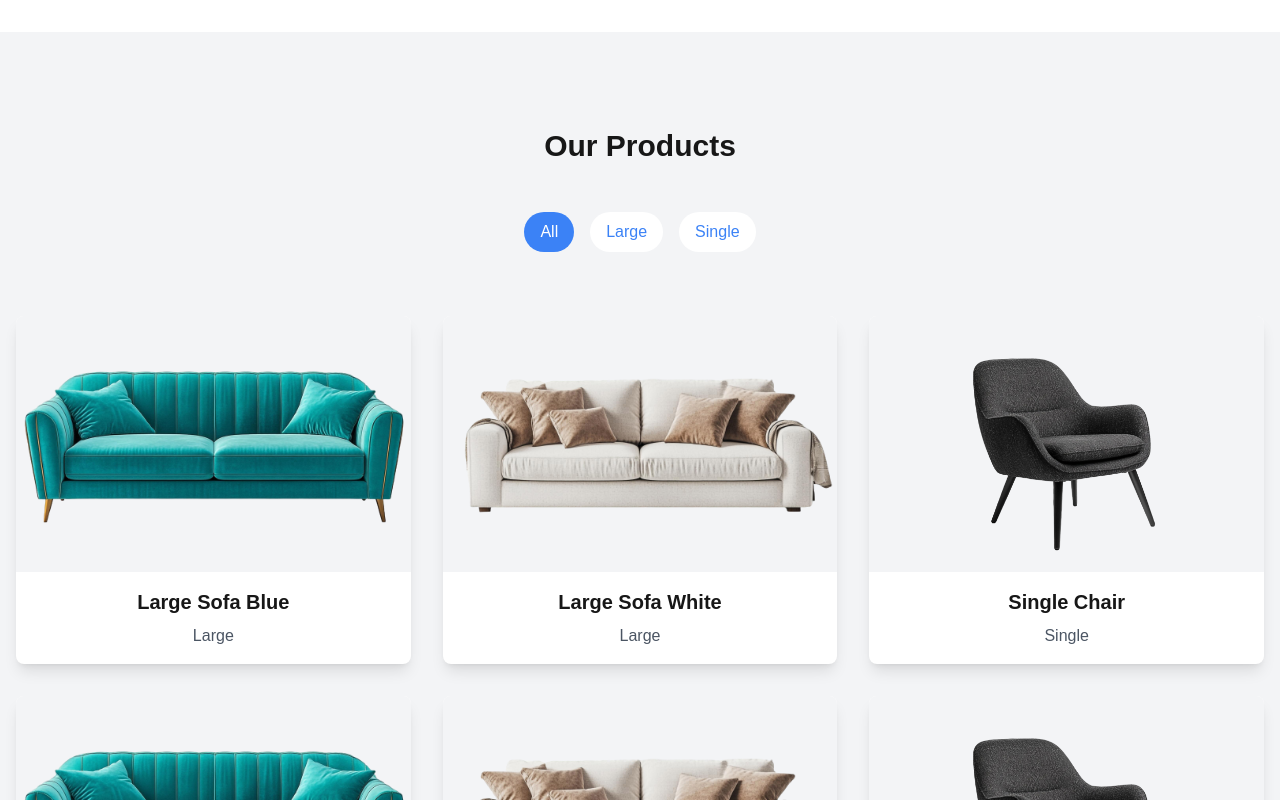
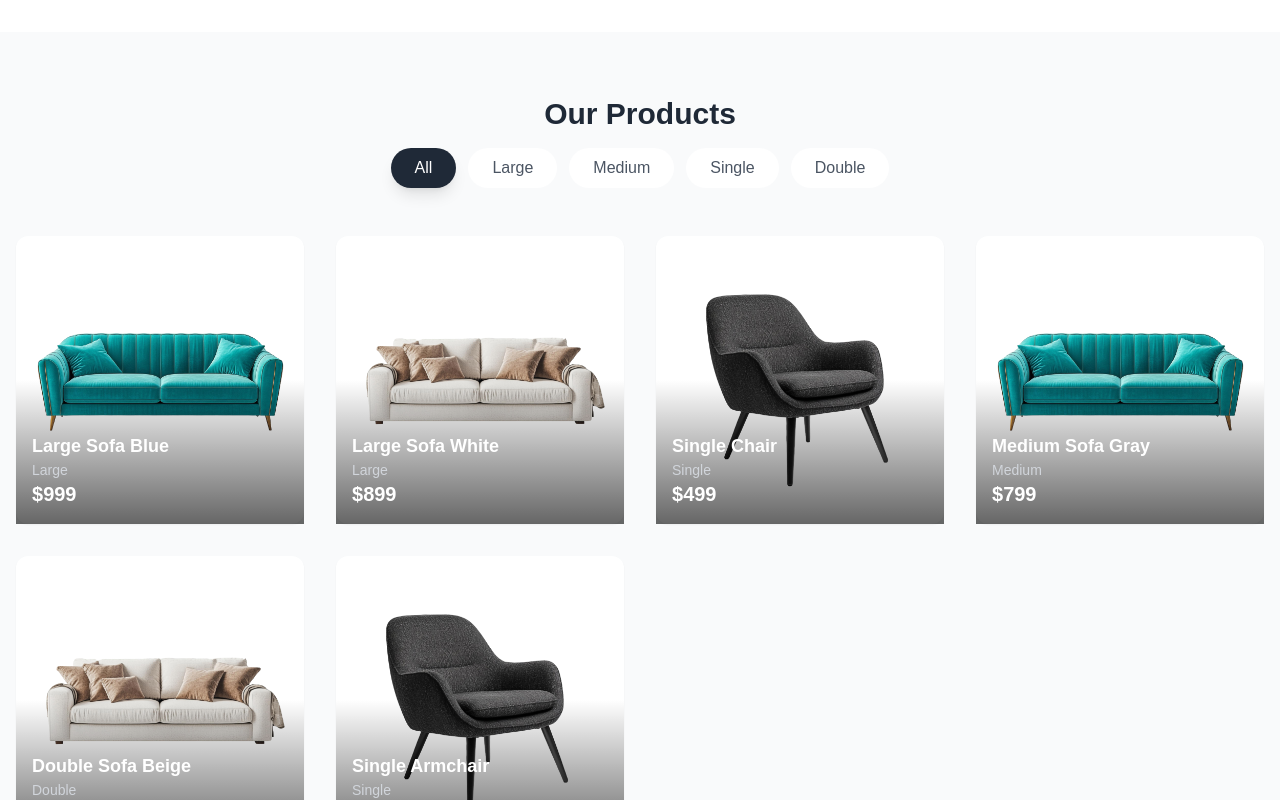
Before and after one commit to syukriyansyah-ipb/umkm_depok, a Next.js app: page / in a window 1280 px wide. Shown: the part 1000-1800 px from the top of the page. Built offline with nearby package versions, Linux system fonts and the light colour scheme.

Commit message:
change style

```diff
--- a/components/ProductList.tsx
+++ b/components/ProductList.tsx
@@ -2,77 +2,161 @@
 
 import { useState } from 'react'
 import { motion, AnimatePresence } from 'framer-motion'
-import ProductCard from './ui/ProductCard'
 import ProductModal from './ui/ProductModal'
+import Image from 'next/image'
+import { ProductType } from '@/types/productType'
 
-// Updated product data with more realistic images
-const products = [
-  { id: 1, name: 'Large Sofa Blue', type: 'Large', image: '/images/sofa_1.png', description: 'Elegant timepiece with a leather strap' },
-  { id: 2, name: 'Large Sofa White', type: 'Large', image: '/images/sofa_4.png', description: 'High-quality sound with noise cancellation' },
-  { id: 3, name: 'Single Chair', type: 'Single', image: '/images/sofa_3.png', description: 'Genuine leather wallet with multiple card slots' },
-  { id: 1, name: 'Large Sofa Blue', type: 'Large', image: '/images/sofa_1.png', description: 'Elegant timepiece with a leather strap' },
-  { id: 2, name: 'Large Sofa White', type: 'Large', image: '/images/sofa_4.png', description: 'High-quality sound with noise cancellation' },
-  { id: 3, name: 'Single Chair', type: 'Single', image: '/images/sofa_3.png', description: 'Genuine leather wallet with multiple card slots' },
-
+// Data produk
+const productData: ProductType[] = [
+  {
+    id: 1,
+    name: 'Large Sofa Blue',
+    category: 'Large',
+    price: 999,
+    image: '/images/sofa_1.png',
+    type: 'Furniture',
+    description: 'A large blue sofa perfect for living rooms.'
+  },
+  {
+    id: 2,
+    name: 'Large Sofa White',
+    category: 'Large',
+    price: 899,
+    type: 'Furniture',
+    image: '/images/sofa_4.png',
+    description: 'A large blue sofa perfect for living rooms.'
+  },
+  {
+    id: 3,
+    name: 'Single Chair',
+    category: 'Single',
+    price: 499,
+    type: 'Furniture',
+    image: '/images/sofa_3.png',
+    description: 'A large blue sofa perfect for living rooms.'
+  },
+  {
+    id: 4,
+    name: 'Medium Sofa Gray',
+    category: 'Medium',
+    price: 799,
+    type: 'Furniture',
+    image: '/images/sofa_1.png',
+    description: 'A large blue sofa perfect for living rooms.'
+  },
+  {
+    id: 5,
+    name: 'Double Sofa Beige',
+    category: 'Double',
+    price: 1299,
+    type: 'Furniture',
+    image: '/images/sofa_4.png',
+    description: 'A large blue sofa perfect for living rooms.'
+  },
+  {
+    id: 6,
+    name: 'Single Armchair',
+    category: 'Single',
+    price: 599,
+    type: 'Furniture',
+    image: '/images/sofa_3.png',
+    description: 'A large blue sofa perfect for living rooms.'
+  },
 ]
 
-const productTypes = ['All', 'Large', 'Single']
+const filters = [
+  { id: 'all', label: 'All' },
+  { id: 'large', label: 'Large' },
+  { id: 'medium', label: 'Medium' },
+  { id: 'single', label: 'Single' },
+  { id: 'double', label: 'Double' }
+]
 
-interface Product {
-  id: number;
-  name: string;
-  type: string;
-  image: string;
-  description: string;
+export default function ProductList() {
+  const [activeFilter, setActiveFilter] = useState('all')
+  const [filteredProducts, setFilteredProducts] = useState(productData)
+  const [selectedProduct, setSelectedProduct] = useState<ProductType | null>(null)
+
+  const handleFilterClick = (filterId: string) => {
+    setActiveFilter(filterId)
+    const filtered = filterId === 'all'
+      ? productData
+      : productData.filter(product => product.category.toLowerCase() === filterId)
+    setFilteredProducts(filtered)
   }
 
-export default function ProductSection() {
-  const [filter, setFilter] = useState('All')
-  const [selectedProduct, setSelectedProduct] = useState<Product | null>(null)
-
-  const filteredProducts = filter === 'All'
-    ? products
-    : products.filter(product => product.type === filter)
-
   return (
-    <section className="py-24 bg-gray-100">
+    <section className="py-16 bg-gray-50">
       <div className="container mx-auto px-4">
-        <h2 className="text-3xl font-bold text-center mb-12">Our Products</h2>
-
-        <div className="flex justify-center space-x-4 mb-16">
-          {productTypes.map(type => (
+        <div className="text-center mb-12">
+          <h2 className="text-3xl font-bold text-gray-800 mb-4">Our Products</h2>
+          <div className="flex flex-wrap justify-center gap-3">
+            {filters.map(filter => (
               <button
-              key={type}
-              onClick={() => setFilter(type)}
-              className={`px-4 py-2 rounded-full ${
-                filter === type ? 'bg-blue-500 text-white' : 'bg-white text-blue-500'
-              } transition-colors duration-300`}
+                key={filter.id}
+                onClick={() => handleFilterClick(filter.id)}
+                className={`px-6 py-2 rounded-full transition-all duration-300 ${
+                  activeFilter === filter.id
+                    ? 'bg-gray-800 text-white shadow-lg'
+                    : 'bg-white text-gray-600 hover:bg-gray-100'
+                }`}
               >
-              {type}
+                {filter.label}
               </button>
             ))}
           </div>
+        </div>
 
         <motion.div
-          className="grid grid-cols-1 md:grid-cols-2 lg:grid-cols-3 gap-8"
           layout
+          className="grid grid-cols-1 md:grid-cols-2 lg:grid-cols-3 xl:grid-cols-4 gap-8"
         >
-          <AnimatePresence>
+          <AnimatePresence mode="popLayout">
             {filteredProducts.map(product => (
-              <ProductCard
+              <motion.div
+                layout
                 key={product.id}
-                product={product}
-                onDetails={() => setSelectedProduct(product)}
+                initial={{ opacity: 0, y: 20 }}
+                animate={{ opacity: 1, y: 0 }}
+                exit={{ opacity: 0, y: 20, transition: { duration: 0.2 } }}
+                transition={{ duration: 0.3 }}
+                className="bg-white rounded-xl shadow-sm hover:shadow-md transition-shadow duration-300 flex flex-col"
+              >
+                <div className="relative pt-[100%] w-full overflow-hidden rounded-t-xl group">
+                  <div className="absolute inset-0 flex items-center justify-center">
+                    <Image
+                      src={product.image}
+                      alt={product.name}
+                      fill
+                      sizes="(max-width: 768px) 100vw, (max-width: 1024px) 50vw, 33vw"
+                      className="object-contain p-4 transition-transform duration-500 group-hover:scale-110"
+                      priority
                     />
+                  </div>
+                  <div className="absolute inset-0 bg-gradient-to-t from-black/60 via-transparent to-transparent flex flex-col justify-end p-4">
+                    <h3 className="font-semibold text-lg text-white">{product.name}</h3>
+                    <p className="text-sm text-gray-300">{product.category}</p>
+                    <p className="font-bold text-xl text-white">${product.price.toLocaleString()}</p>
+                  </div>
+                  <button
+                    onClick={() => setSelectedProduct(product)}
+                    className="absolute bottom-4 left-1/2 -translate-x-1/2 bg-white/90 backdrop-blur-sm text-gray-800 px-6 py-2 rounded-full opacity-0 group-hover:opacity-100 transition-all duration-300 hover:bg-white shadow-lg"
+                  >
+                    View Details
+                  </button>
+                </div>
+              </motion.div>
             ))}
           </AnimatePresence>
         </motion.div>
       </div>
 
+      {selectedProduct && (
         <ProductModal
           product={selectedProduct}
           onClose={() => setSelectedProduct(null)}
         />
+      )}
     </section>
   )
 }
--- /dev/null
+++ b/types/productType.ts
@@ -0,0 +1,9 @@
+export interface ProductType {
+  id: string | number
+  name: string
+  category: string
+  price: number
+  image: string
+  type: string
+  description: string
+}
```
Lines whose indentation alone changed are shown as unchanged.
